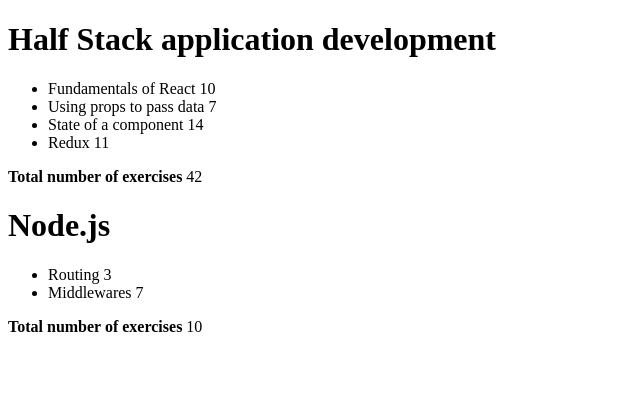
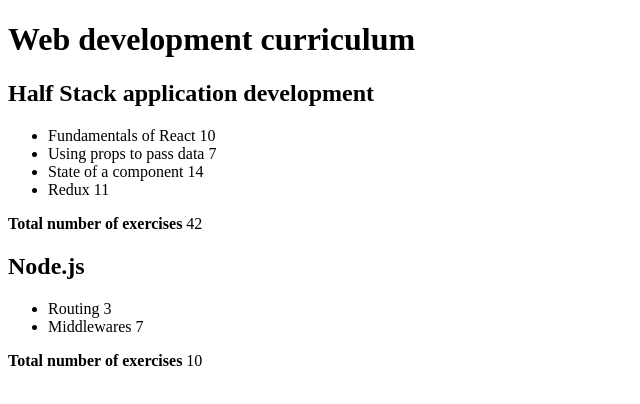
Before and after one commit to stylized-substance/Full-Stack-open-2022, a React (Create React App) app in the folder part2/courseinfo/: page / in a window 1280 px wide. Shown: the top 404 px of the page, without its empty margins (0-640 px from the left). Built offline with nearby package versions, Linux system fonts and the light colour scheme.

Commit message:
edited headers

```diff
--- a/part2/courseinfo/src/App.js
+++ b/part2/courseinfo/src/App.js
@@ -4,11 +4,14 @@ const Course = ({ courses }) => {
   console.log(courses);
   return (
     <div>
+      <h1>
+        Web development curriculum
+      </h1>
       {courses.map(course =>
         <div>
-          <h1>
+          <h2>
             {course.name}
-          </h1>
+          </h2>
           <ul>
             {course.parts.map(part =>
               <li key={part.id}>
```
